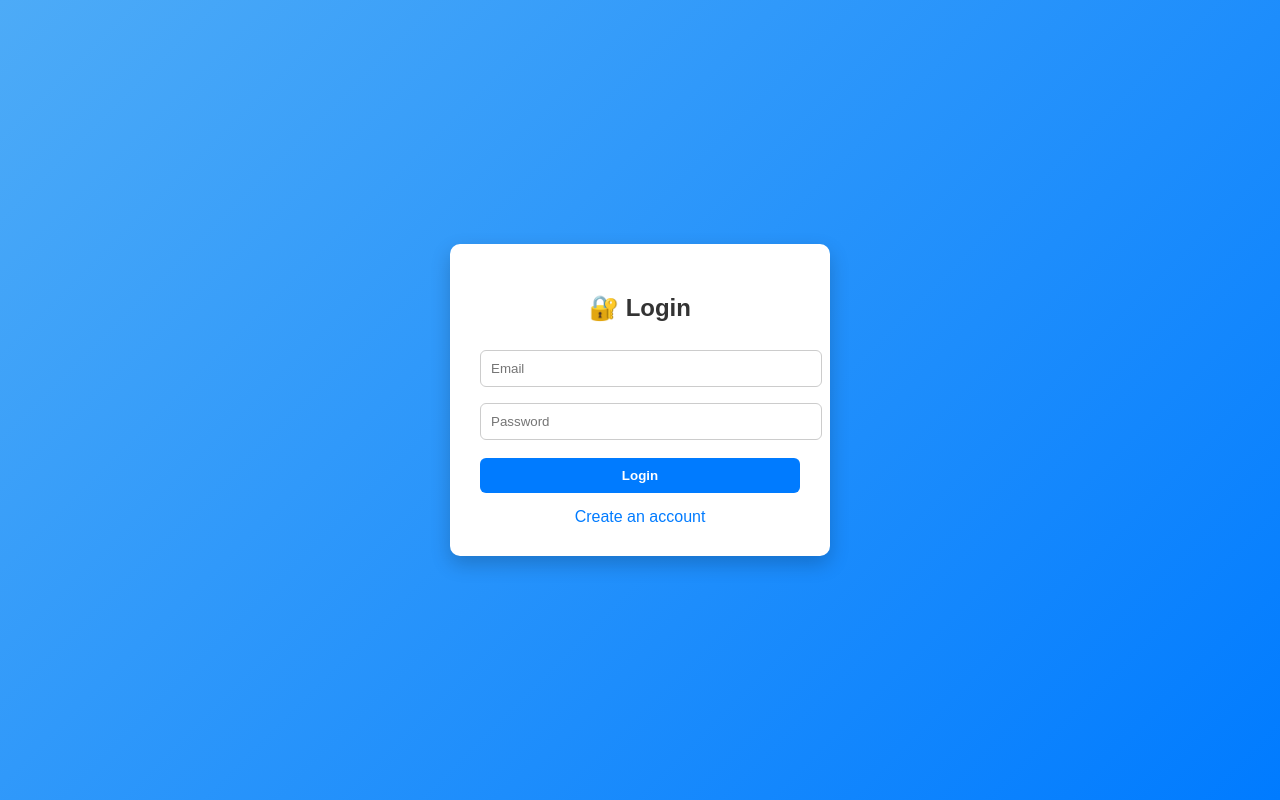
After one commit to dsouzaglenn/task-manager-app, a Flask app: page /login in a window 1280 px wide. The commit adds this page. Run offline with Flask 3, Linux system fonts and the light colour scheme.

Commit message:
Add Multiple User Support

```diff
--- a/app.py
+++ b/app.py
@@ -3,6 +3,7 @@ import json
 import os
 from flask_sqlalchemy import SQLAlchemy
 from datetime import datetime
+from werkzeug.security import generate_password_hash, check_password_hash
 
 app = Flask(__name__)
 
@@ -23,6 +24,7 @@ class User(db.Model):
     id = db.Column(db.Integer, primary_key=True)
     email = db.Column(db.String(100), unique=True, nullable=False)
     password = db.Column(db.String(200), nullable=False)
+    tasks = db.relationship("Task", backref="user", lazy=True)
 
 class Task(db.Model):
     id = db.Column(db.Integer, primary_key=True)
@@ -51,36 +53,47 @@ def sw():
 
 @app.route("/register", methods=["GET", "POST"])
 def register():
+    error = None
     if request.method == "POST":
         email = request.form["email"]
         password = request.form["password"]
 
-        user = User(email=email, password=password)
-        db.session.add(user)
-        db.session.commit()
+        existing = User.query.filter_by(email=email).first()
 
-        session["user_id"] = user.id
-        return redirect("/")
+        if existing:
+            error = "User already exists"
+        else:
+            hashed = generate_password_hash(password)
 
-    return render_template("register.html")
+            user = User(email=email, password=hashed)
+            db.session.add(user)
+            db.session.commit()
+
+            session["user_id"] = user.id
+            return redirect("/")
+
+    return render_template("register.html", error=error)
 
 @app.route("/login", methods=["GET", "POST"])
 def login():
+    error = None
     if request.method == "POST":
         email = request.form["email"]
         password = request.form["password"]
 
-        user = User.query.filter_by(email=email, password=password).first()
+        user = User.query.filter_by(email=email).first()
 
-        if user:
+        if user and check_password_hash(user.password, password):
             session["user_id"] = user.id
             return redirect("/")
+        else:
+            error = "Invalid email or password"
 
-    return render_template("login.html")
+    return render_template("login.html", error=error)
 
 @app.route("/logout")
 def logout():
-    session.clear()
+    session.pop("user_id", None)
     return redirect("/login")
 
 @app.route("/")
@@ -88,6 +101,8 @@ def index():
 
     if "user_id" not in session:
         return redirect("/login")
+
+    user = db.session.get(User, session["user_id"])
 
     tasks = Task.query.filter_by(user_id=session["user_id"]).all()
 
@@ -135,7 +150,8 @@ def index():
             "index.html",
             tasks=enumerate(filtered_tasks),
             current_filter=filter_type,
-            current_category=category_filter
+            current_category=category_filter,
+            user=user
         )
     )
 
@@ -144,7 +160,9 @@ def index():
 
 
 @app.route("/add", methods=["POST"])
+
 def add():
+
     task_text = request.form["task"]
     priority = request.form["priority"]
     category = request.form["category"]
@@ -186,7 +204,8 @@ def toggle(task_id):
 
     return redirect("/")
 
-
+with app.app_context():
+    db.create_all()
 
 if __name__ == "__main__":
     app.run(host="0.0.0.0", port=int(os.environ.get("PORT", 5000)))
--- /dev/null
+++ b/templates/login.html
@@ -0,0 +1,95 @@
+<!DOCTYPE html>
+<html>
+<head>
+    <title>Login - Task Manager</title>
+
+    <meta name="viewport" content="width=device-width, initial-scale=1">
+
+    <style>
+        body {
+            font-family: Arial, sans-serif;
+            background: linear-gradient(135deg, #4dabf7, #007bff);
+            margin: 0;
+            display: flex;
+            justify-content: center;
+            align-items: center;
+            height: 100vh;
+            color: #333;
+        }
+
+        .card {
+            background: white;
+            padding: 30px;
+            border-radius: 10px;
+            width: 320px;
+            box-shadow: 0 8px 20px rgba(0,0,0,0.2);
+            text-align: center;
+        }
+
+        h2 {
+            margin-bottom: 20px;
+        }
+
+        input {
+            width: 100%;
+            padding: 10px;
+            margin: 8px 0;
+            border-radius: 6px;
+            border: 1px solid #ccc;
+        }
+
+        button {
+            width: 100%;
+            padding: 10px;
+            margin-top: 10px;
+            border: none;
+            border-radius: 6px;
+            background: #007bff;
+            color: white;
+            font-weight: bold;
+            cursor: pointer;
+        }
+
+        button:hover {
+            opacity: 0.9;
+        }
+
+        .link {
+            margin-top: 15px;
+            display: block;
+            text-decoration: none;
+            color: #007bff;
+        }
+
+        .link:hover {
+            text-decoration: underline;
+        }
+
+        .error {
+            color: red;
+            font-size: 14px;
+        }
+    </style>
+</head>
+
+<body>
+
+<div class="card">
+    <h2>🔐 Login</h2>
+
+    {% if error %}
+        <div class="error">{{ error }}</div>
+    {% endif %}
+
+    <form method="POST">
+        <input type="email" name="email" placeholder="Email" required>
+        <input type="password" name="password" placeholder="Password" required>
+
+        <button type="submit">Login</button>
+    </form>
+
+    <a class="link" href="/register">Create an account</a>
+</div>
+
+</body>
+</html>
```
Also changed, not shown: templates/index.html (+12 -1 lines), templates/register.html (added, +95 -0 lines).
